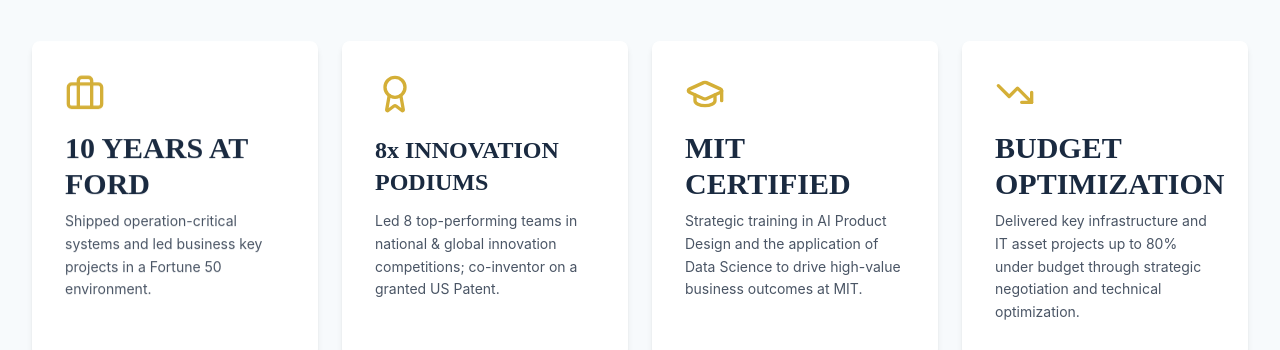
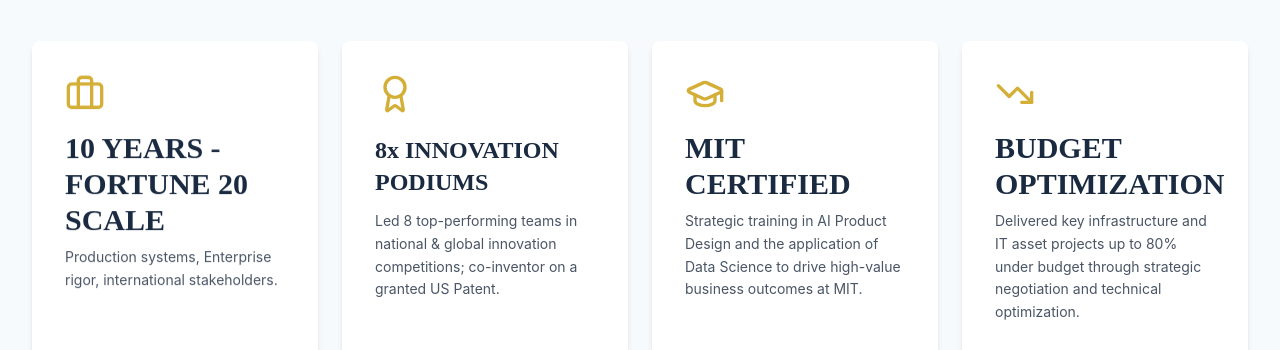
Before and after one commit to EnriquePaullada/EPWebsite, a React (Vite) app: page / in a window 1280 px wide. Shown: the part 980-1330 px from the top of the page. Built offline with nearby package versions, Linux system fonts and the light colour scheme; the HTML template or start-up script is replaced by a standard one.

Commit message:
Update ProofBar.jsx

```diff
--- a/src/components/home/ProofBar.jsx
+++ b/src/components/home/ProofBar.jsx
@@ -6,8 +6,8 @@
   const stats = [
     {
       icon: Briefcase,
-      number: "10 YEARS AT FORD",
-      label: "Shipped operation-critical systems and led business key projects in a Fortune 50 environment.",
+      number: "10 YEARS - FORTUNE 20 SCALE",
+      label: "Production systems, Enterprise rigor, international stakeholders.",
     },
     {
       icon: Award,
```
